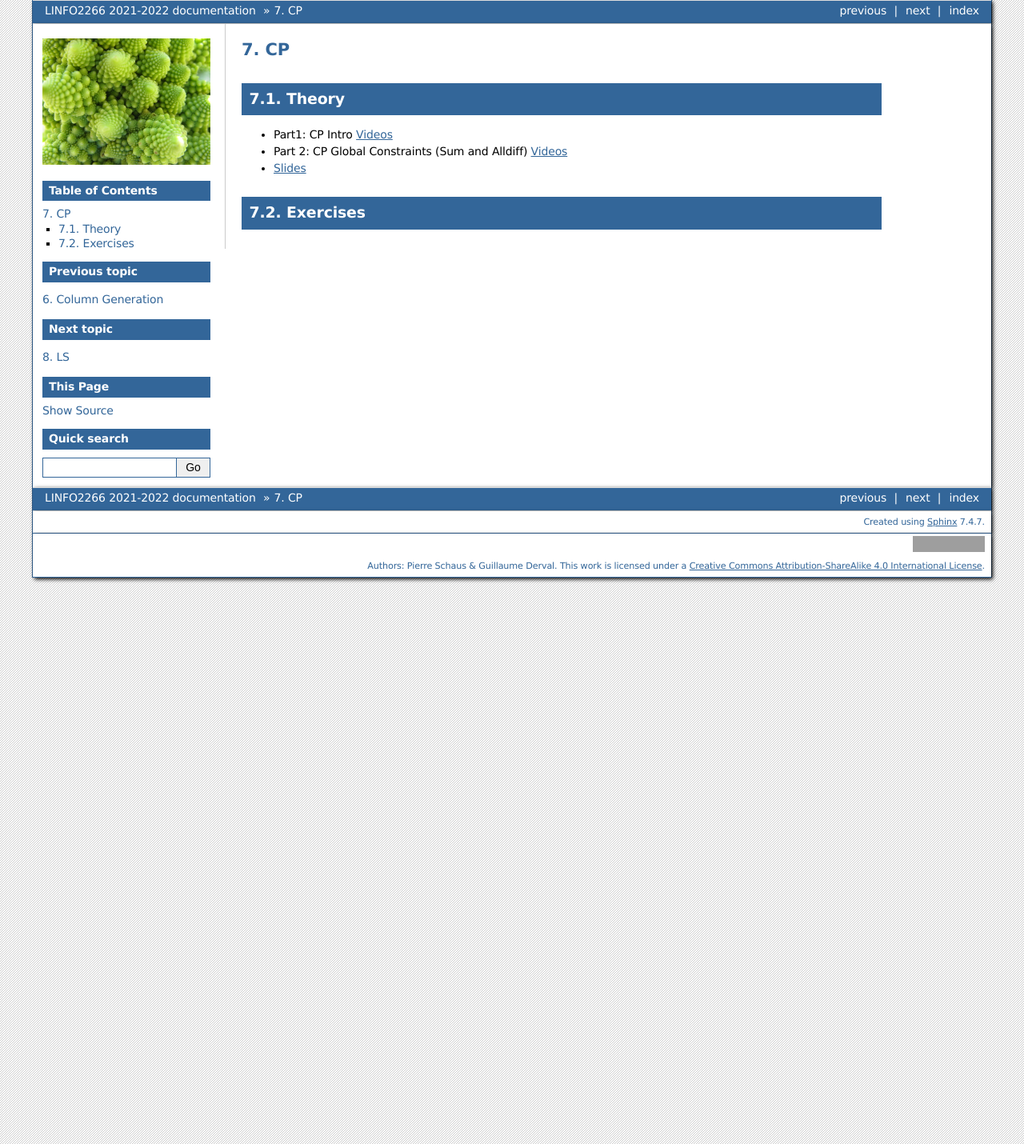
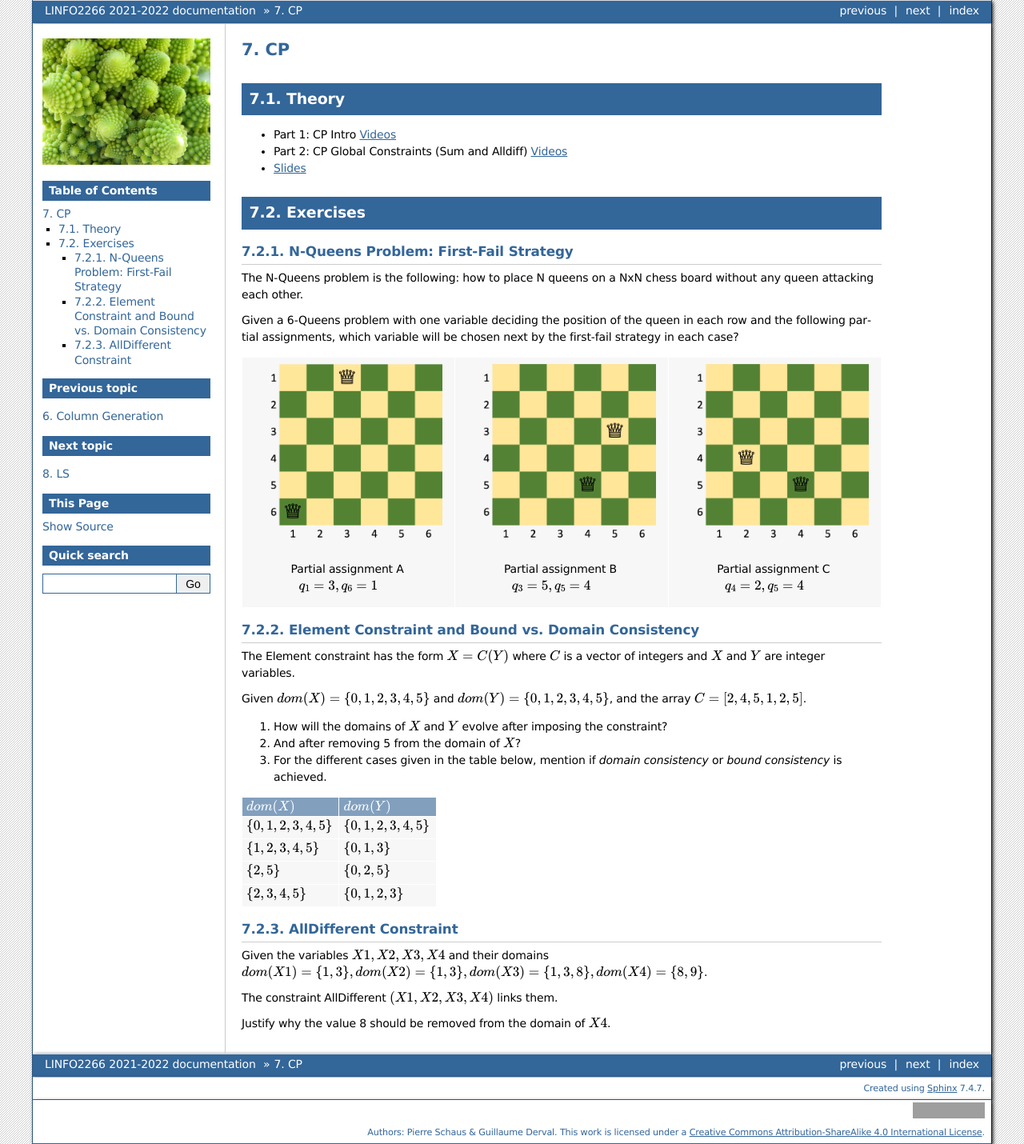
Before and after one commit to pschaus/linfo2266, a Sphinx documentation site: the page built from website/source/cp/index.rst, in a window 1280 px wide. Shown: the whole page at 80% size. Built offline with Sphinx 7.4.7, drawn with Linux system fonts in a browser that asks for light colours; grey boxes are pictures that could not be loaded.

Commit message:
exercises on CP

```diff
--- a/website/source/cp/index.rst
+++ b/website/source/cp/index.rst
@@ -9,9 +9,67 @@ Theory
 =======================================
 
 
-* Part1: CP Intro `Videos <https://youtube.com/playlist?list=PLq6RpCDkJMyoH9ujmz6TBoAwT5Ax8RwqE>`_
+* Part 1: CP Intro `Videos <https://youtube.com/playlist?list=PLq6RpCDkJMyoH9ujmz6TBoAwT5Ax8RwqE>`_
 * Part 2: CP Global Constraints (Sum and Alldiff) `Videos <https://youtube.com/playlist?list=PLq6RpCDkJMyobWsZjf7H-jo0fBmrPft92>`_
 * `Slides <https://www.icloud.com/keynote/0aThJXjzo9AWcJXwLQ_bx2AWQ#07-08-minicp>`_
 
 Exercises
 =======================================
+
+N-Queens Problem: First-Fail Strategy
+"""""""""""""""""""""""""""""""""""""""
+
+The N-Queens problem is the following: how to place N queens on a NxN chess board without any queen attacking each other.
+
+Given a 6-Queens problem with one variable deciding the position of the queen in each row and the following partial assignments,
+which variable will be chosen next by the first-fail strategy in each case?
+
+.. list-table::
+
+    * - .. figure:: nqueens_a.png
+
+            Partial assignment A
+            :math:`q_1 = 3, q_6 = 1`
+
+      - .. figure:: nqueens_b.png
+
+            Partial assignment B
+            :math:`q_3 = 5, q_5 = 4`
+
+      - .. figure:: nqueens_c.png
+
+            Partial assignment C
+            :math:`q_4 = 2, q_5 = 4`
+
+
+Element Constraint and Bound vs. Domain Consistency
+"""""""""""""""""""""""""""""""""""""""
+
+The Element constraint has the form :math:`X = C(Y)`
+where :math:`C` is a vector of integers and :math:`X` and :math:`Y` are integer variables.
+
+Given :math:`dom(X) = \{0, 1, 2, 3, 4, 5\}` and :math:`dom(Y) = \{0, 1, 2, 3, 4, 5\}`,
+and the array :math:`C = [2, 4, 5, 1, 2, 5]`.
+
+#. How will the domains of :math:`X` and :math:`Y` evolve after imposing the constraint?
+#. And after removing 5 from the domain of :math:`X`?
+#. For the different cases given in the table below, mention if *domain consistency* or *bound consistency* is achieved.
+
+========================= =========================
+ :math:`dom(X)`            :math:`dom(Y)`
+========================= =========================
+ :math:`\{0,1,2,3,4,5\}`   :math:`\{0,1,2,3,4,5\}`
+ :math:`\{1,2,3,4,5\}`     :math:`\{0,1,3\}`
+ :math:`\{2,5\}`           :math:`\{0,2,5\}`
+ :math:`\{2,3,4,5\}`       :math:`\{0,1,2,3\}`
+========================= =========================
+
+AllDifferent Constraint
+"""""""""""""""""""""""""""""""""""""""
+
+Given the variables :math:`X1, X2, X3, X4` and their domains :math:`dom(X1)=\{1,3\}, dom(X2)=\{1,3\}, dom(X3)=\{1,3,8\}, dom(X4)=\{8,9\}`.
+
+
+The constraint AllDifferent :math:`(X1,X2,X3,X4)` links them.
+
+Justify why the value 8 should be removed from the domain of :math:`X4`.
```
Also changed, not shown: website/source/cp/nqueens_a.png (added), website/source/cp/nqueens_b.png (added), website/source/cp/nqueens_c.png (added).
